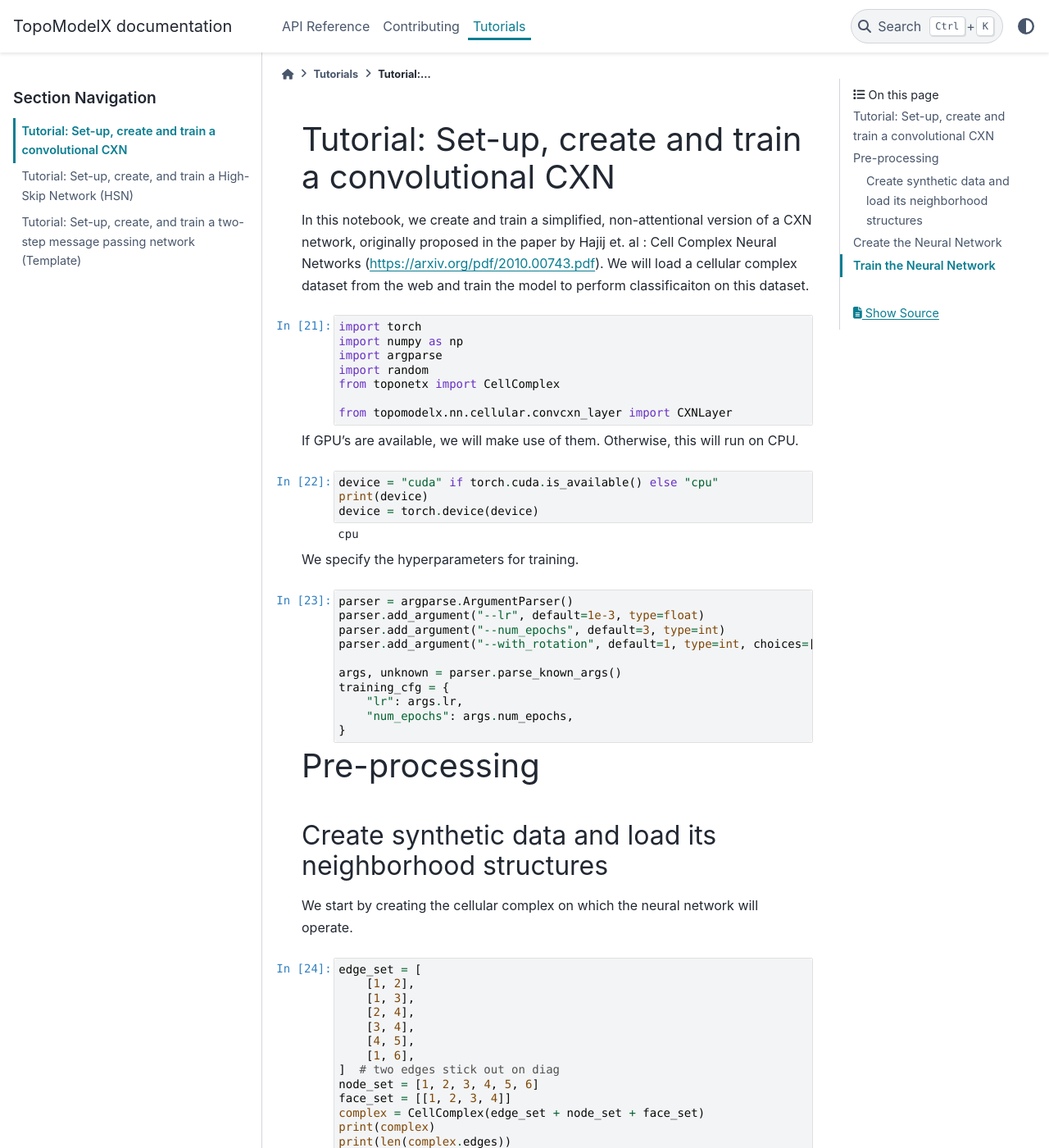
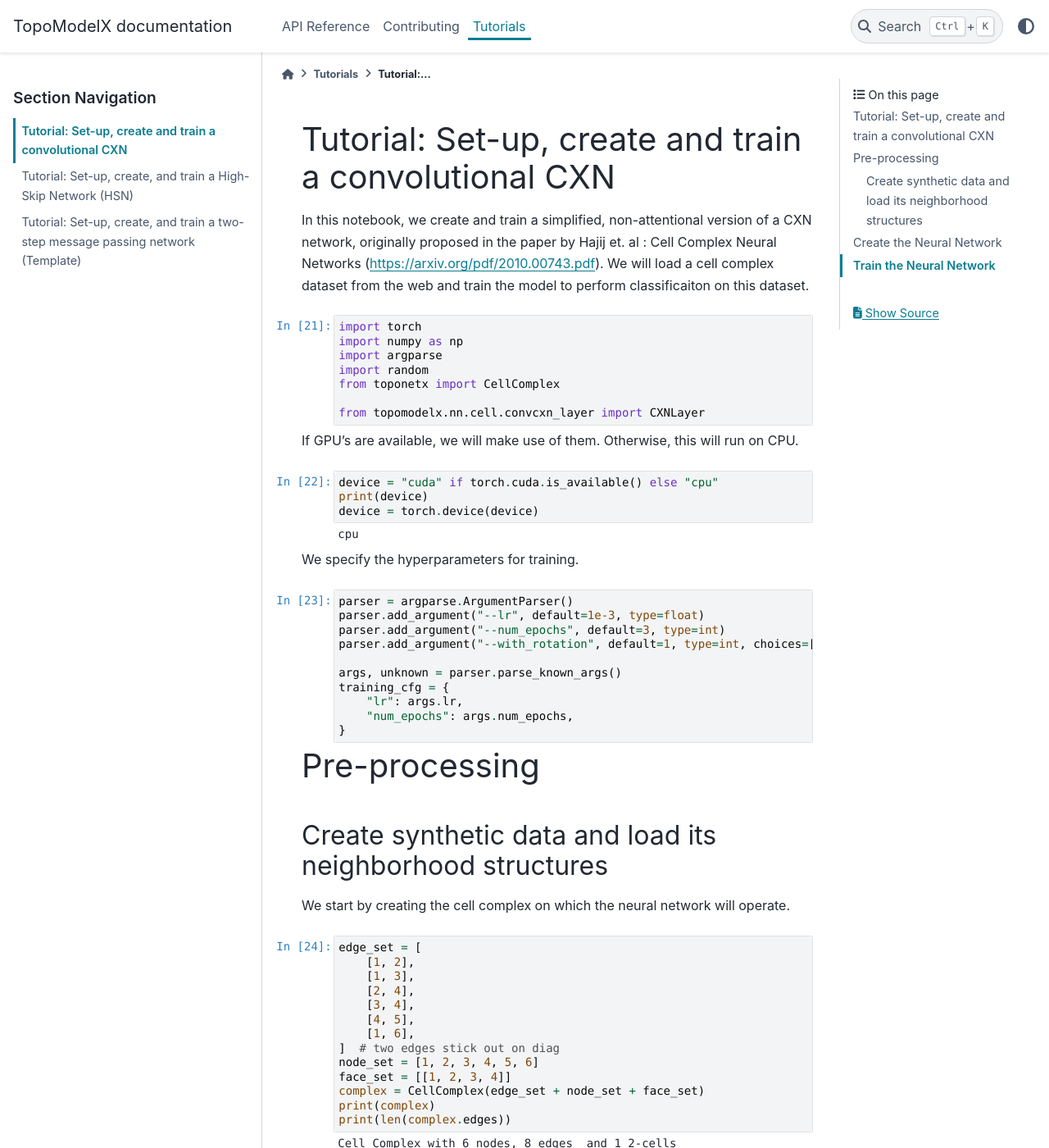
Before and after one commit to pyt-team/TopoModelX, a Sphinx documentation site: the page built from docs/notebooks/convcxn_train.ipynb, in a window 1280 px wide and 1400 px high. Shown: the whole window at 82% size. Built offline with Sphinx 7.4.7 and the PyData theme 0.15.4, drawn with Linux system fonts in a browser that asks for light colours.

Commit message:
Rename cellular into cell everywhere

```diff
--- a/docs/api/nn.rst
+++ b/docs/api/nn.rst
@@ -8,8 +8,8 @@ Simplicial Complex Neural Networks
 .. automodule:: topomodelx.nn.simplicial
    :members:
 
-Cellular Complex Neural Networks
+Cell Complex Neural Networks
 ================================
 
-.. automodule:: topomodelx.nn.cellular
+.. automodule:: topomodelx.nn.cell
    :members:
```
Also changed, not shown: docs/notebooks/convcxn_train.ipynb, 4 other files.
